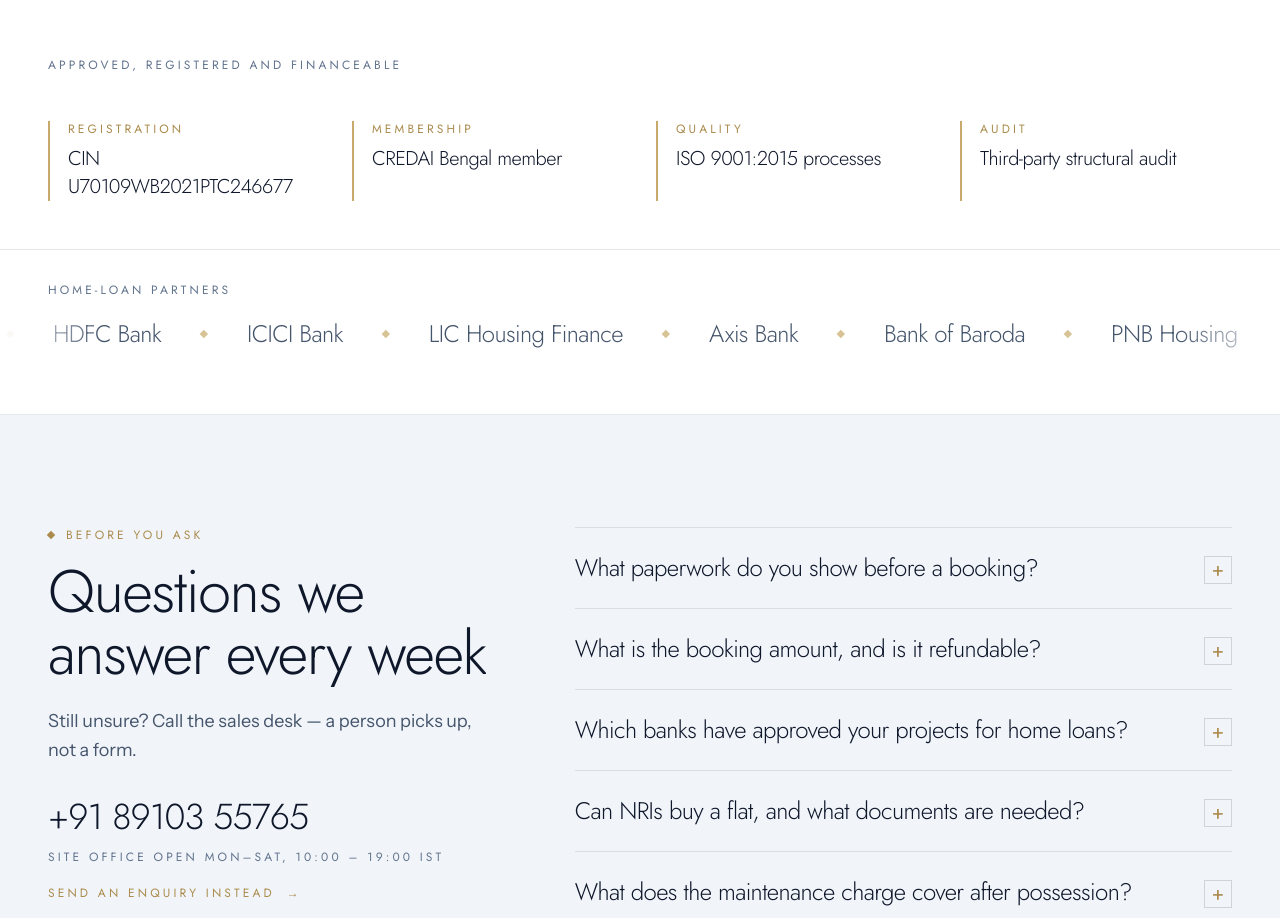
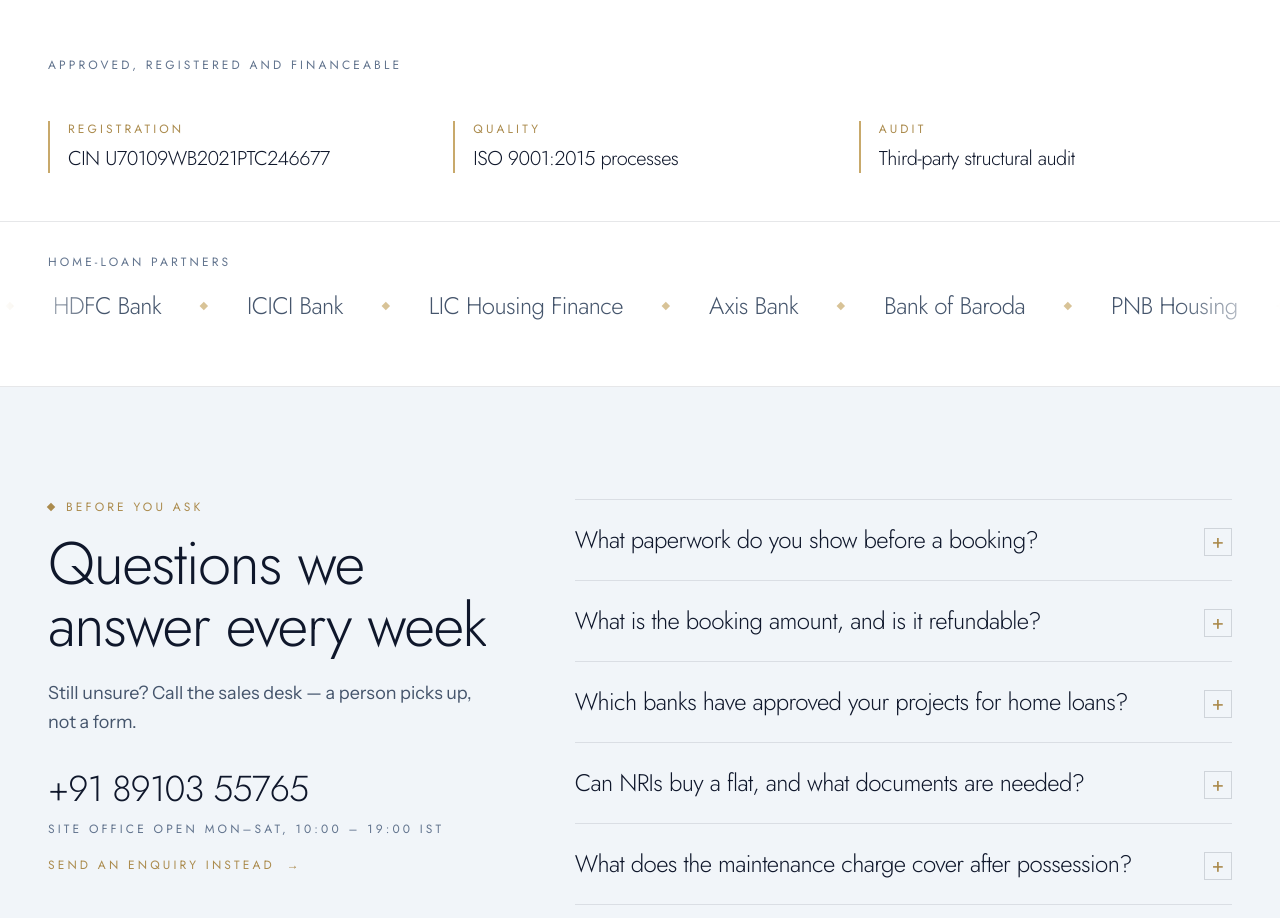
Before and after one commit to fsdSumitabha/shreya-highrise, a Next.js app: page /projects in a window 1280 px wide. Shown: the part 4260-5178 px from the top of the page. Built offline with nearby package versions, Linux system fonts and the light colour scheme.

Commit message:
feat: update client data and questions regarding CREDAI Bengal membership and adjust assurance component layout

```diff
--- a/src/components/sections/Assurance.tsx
+++ b/src/components/sections/Assurance.tsx
@@ -12,7 +12,7 @@ export default function Assurance() {
                     Approved, registered and financeable
                 </h2>
 
-                <ul data-stagger="110" className="grid gap-8 sm:grid-cols-2 lg:grid-cols-4">
+                <ul data-stagger="110" className="grid gap-8 sm:grid-cols-2 lg:grid-cols-3">
                     {credentials.map((item) => (
                         <li key={item.label} data-reveal="up" className="group relative flex flex-col gap-2 pl-5">
                             <span aria-hidden="true"
--- a/src/data/assurance.ts
+++ b/src/data/assurance.ts
@@ -14,7 +14,6 @@ export const lenders = [
 
 export const credentials: Credential[] = [
     { label: "Registration", value: `CIN ${site.cin}` },
-    { label: "Membership", value: "CREDAI Bengal member" },
     { label: "Quality", value: "ISO 9001:2015 processes" },
     { label: "Audit", value: "Third-party structural audit" },
 ];
```
Also changed, not shown: 2 other files (tests, documents, lock files or other folders).
